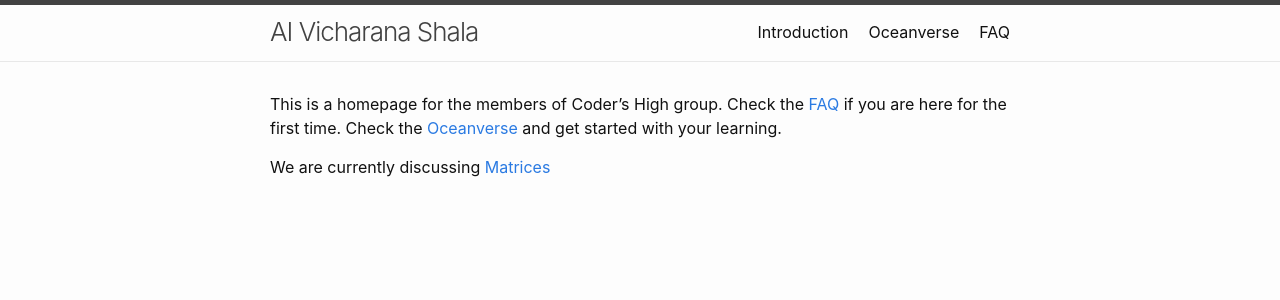
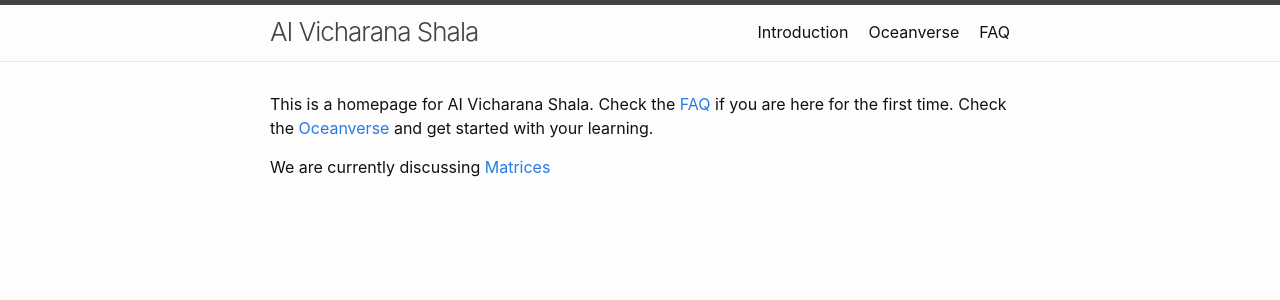
Before and after one commit to sudarshansudarshan/aicamp, a Jekyll site: the page built from index.markdown, in a window 1280 px wide. Shown: the top 300 px of the page. Built offline with Jekyll 4.4.1, drawn with Linux system fonts in a browser that asks for light colours.

Commit message:
Update index.markdown

```diff
--- a/index.markdown
+++ b/index.markdown
@@ -5,6 +5,6 @@
 layout: home
 ---
 
-This is a homepage for the members of Coder's High group. Check the [FAQ](/codershigh/faq/)  if you are here for the first time. Check the [Oceanverse](/codershigh/oceanverse/) and get started with your learning.
+This is a homepage for AI Vicharana Shala. Check the [FAQ](/codershigh/faq/)  if you are here for the first time. Check the [Oceanverse](/codershigh/oceanverse/) and get started with your learning.
 
 We are currently discussing [Matrices](/codershigh/matrixmystics/)
```
